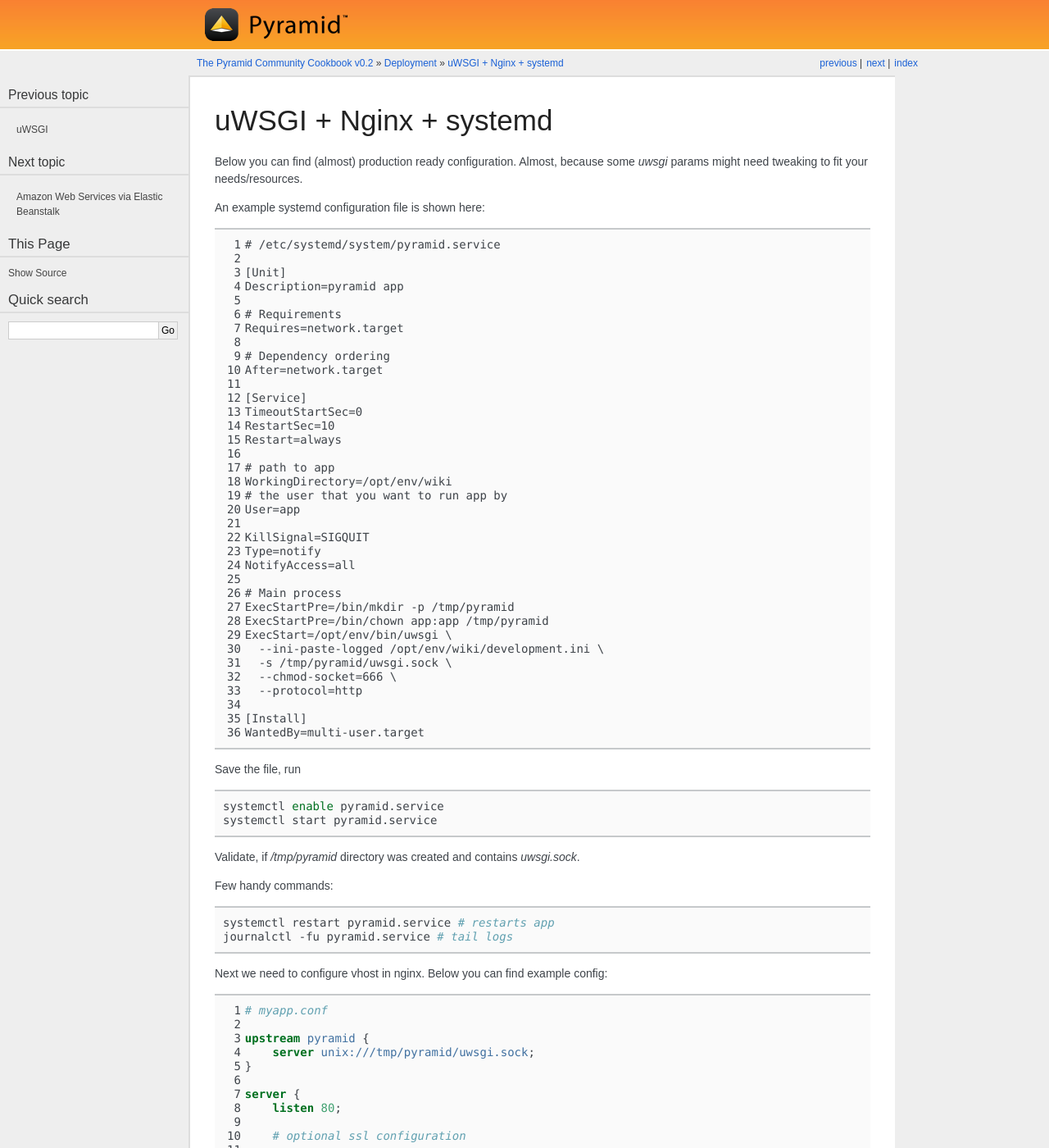
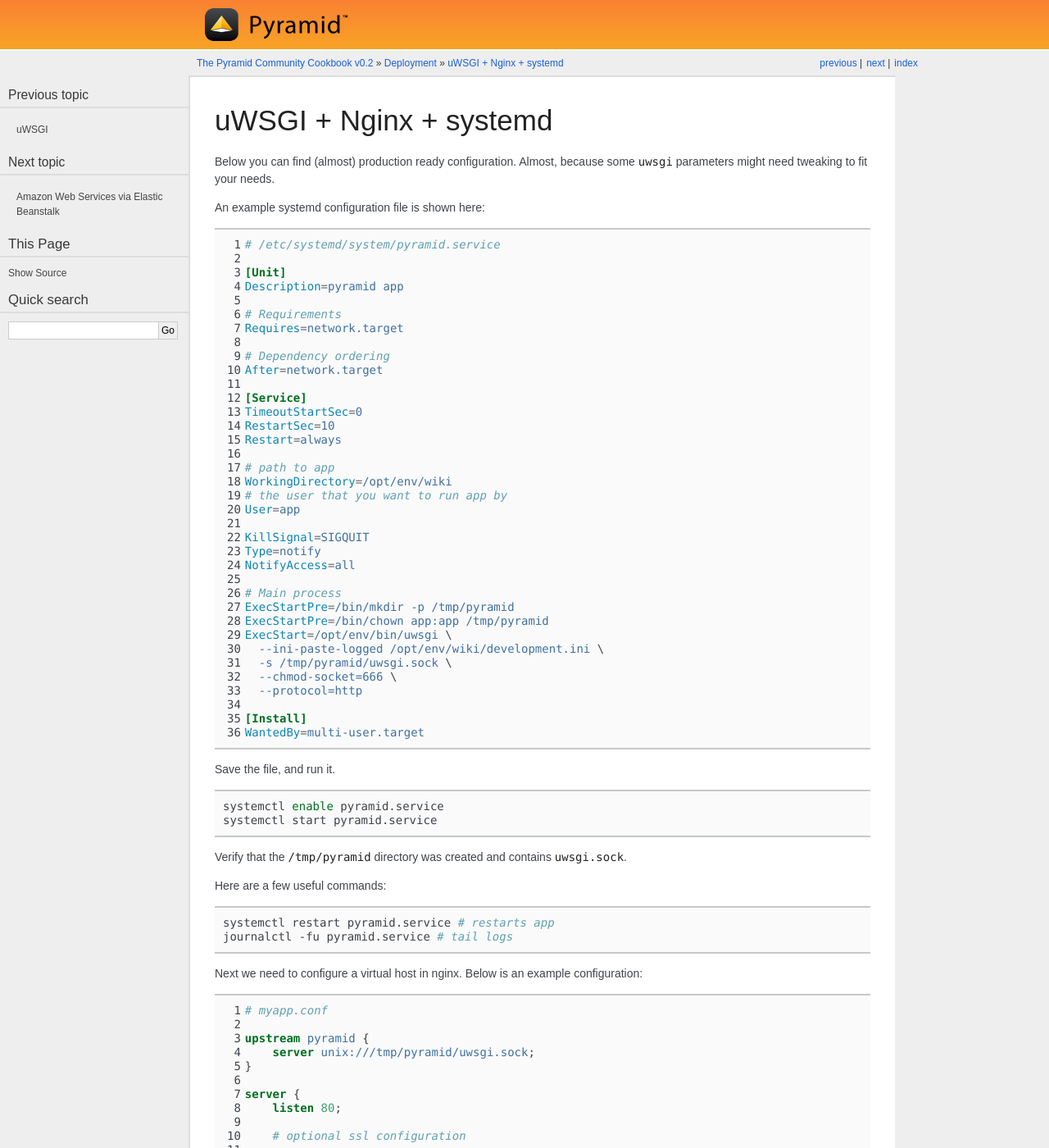
Before and after one commit to Pylons/pyramid_cookbook, a Sphinx documentation site: the page built from docs/deployment/uwsgi_nginx_systemd.rst, in a window 1280 px wide and 1400 px high. Shown: the whole window at 82% size. Built offline with Sphinx 7.4.7, drawn with Linux system fonts in a browser that asks for light colours; some web fonts are replaced; some of the changed text lies outside the part shown.

Commit message:
Improve grammar and syntax

```diff
--- a/docs/deployment/uwsgi_nginx_systemd.rst
+++ b/docs/deployment/uwsgi_nginx_systemd.rst
@@ -1,11 +1,11 @@
 uWSGI + Nginx + systemd
 +++++++++++++++++++++++
 
-Below you can find (almost) production ready configuration. Almost, because some `uwsgi` params might need tweaking to fit your needs/resources.
+Below you can find (almost) production ready configuration. Almost, because some ``uwsgi`` parameters might need tweaking to fit your needs.
 
 An example systemd configuration file is shown here:
 
-.. code-block:: text
+.. code-block:: ini
     :linenos:
 
     # /etc/systemd/system/pyramid.service
@@ -45,23 +45,23 @@
     [Install]
     WantedBy=multi-user.target
 
-Save the file, run
+Save the file, and run it.
 
 .. code-block:: bash
 
     systemctl enable pyramid.service
     systemctl start pyramid.service
 
-Validate, if `/tmp/pyramid` directory was created and contains `uwsgi.sock`.
+Verify that the ``/tmp/pyramid`` directory was created and contains ``uwsgi.sock``.
 
-Few handy commands:
+Here are a few useful commands:
 
 .. code-block:: bash
 
     systemctl restart pyramid.service # restarts app
     journalctl -fu pyramid.service # tail logs
 
-Next we need to configure vhost in nginx. Below you can find example config:
+Next we need to configure a virtual host in nginx. Below is an example configuration:
 
 .. code-block:: nginx
     :linenos:
@@ -105,4 +105,4 @@
         }
     }
 
-Better explanation for some of those nginx directives can be found on page :doc:`Nginx + pserve + supervisord <nginx>`.
+A better explanation for some of those nginx directives can be found on page :doc:`Nginx + pserve + supervisord <nginx>`.
```
